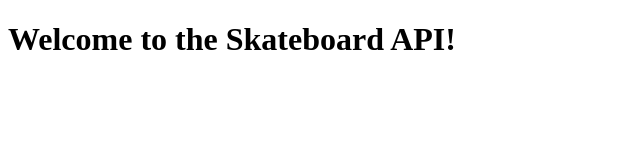
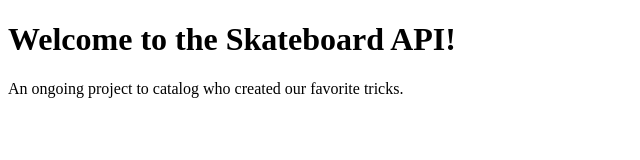
Before and after one commit to EvShaw/skateAPI, a website: page index.html in a window 1280 px wide. Shown: the whole page, without its empty margins (0-640 px from the left). Drawn offline with Linux system fonts and the light colour scheme.

Commit message:
update html - heroku app test

```diff
--- a/index.html
+++ b/index.html
@@ -9,6 +9,7 @@
 </head>
 <body>
     <h1>Welcome to the Skateboard API!</h1>
+    <p>An ongoing project to catalog who created our favorite tricks.</p>
 
 
 
```
